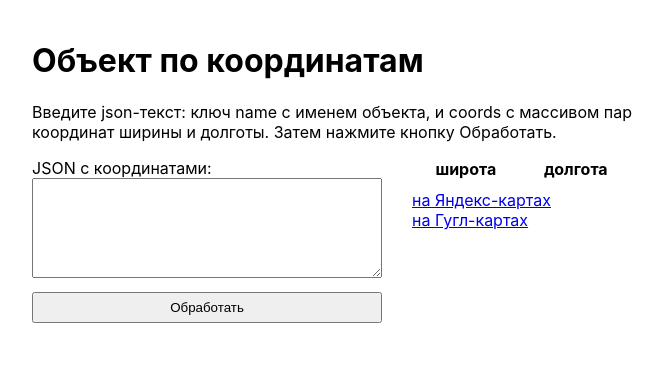
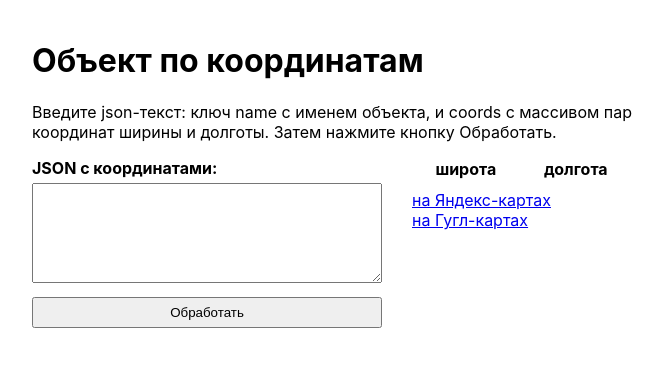
Before and after one commit to oduvanka/object_coordinates, a React (Create React App) app in the folder object-coordinates/: page / in a window 1280 px wide. Shown: the top 366 px of the page, without its empty margins (308-971 px from the left). Built offline with nearby package versions, Linux system fonts and the light colour scheme.

Commit message:
Стилизует метку над большим текстовым полем

```diff
--- a/object-coordinates/src/App.css
+++ b/object-coordinates/src/App.css
@@ -19,6 +19,14 @@
 .form-group {
   margin: 0;
   margin-bottom: 10px;
+}
+
+.form-group label {
+  display: block;
+  margin-right: 10px;
+  margin-bottom: 5px;
+
+  font-weight: bold;
 }
 
 .form-group textarea {
```
